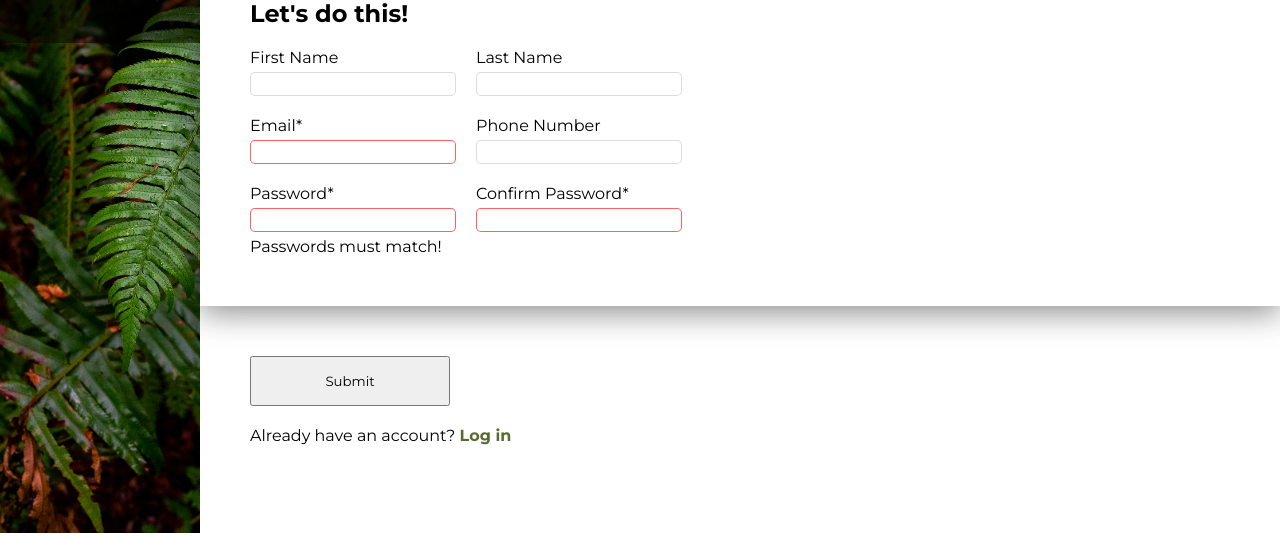
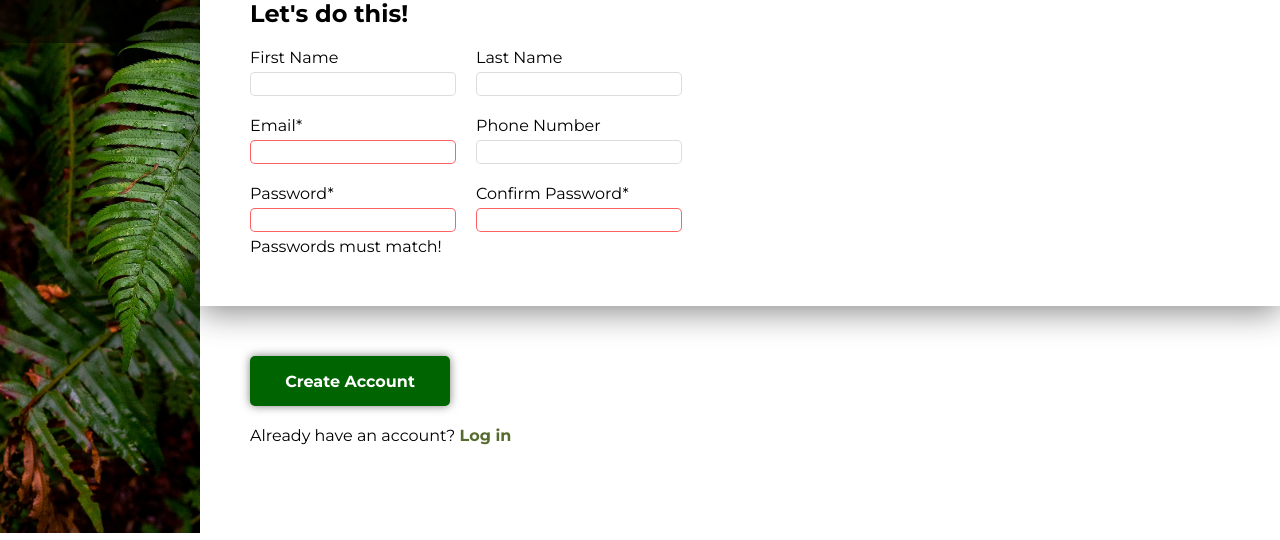
Before and after one commit to dmartinez6319/sign-up-form, a plain HTML site: page index.html in a window 1280 px wide. Shown: the part 267-807 px from the top of the page. Drawn offline with Linux system fonts and the light colour scheme.

Commit message:
Create Account button styled

```diff
--- a/index.html
+++ b/index.html
@@ -69,7 +69,7 @@
             </form>
         </div>
         <div class = "button-container">
-        <button type="submit" form="signup-form">Submit</button>
+        <button type="submit" form="signup-form">Create Account</button>
         <div class = "reminder-container">
             <p class = "login-reminder">
                 Already have an account? <a href = "https://www.google.com/" target = "_blank" class = "login-link">Log in</a>
--- a/styles.css
+++ b/styles.css
@@ -117,6 +117,22 @@ input:invalid {
 button {
     height: 50px;
     width: 200px;
+    border-radius: 5px;
+    border-width: 0px;
+    background-color: darkgreen;
+    color: white;
+    font-weight: bolder;
+    font-size: 1rem;
+    box-shadow: 0px 0px 10px rgba(0, 0, 0, 0.507);
+}
+
+button:hover {
+    background-color: rgb(0, 66, 0);
+    cursor: pointer;
+}
+
+button:active {
+    background-color: darkgreen;
 }
 
 .reminder-container {
```
